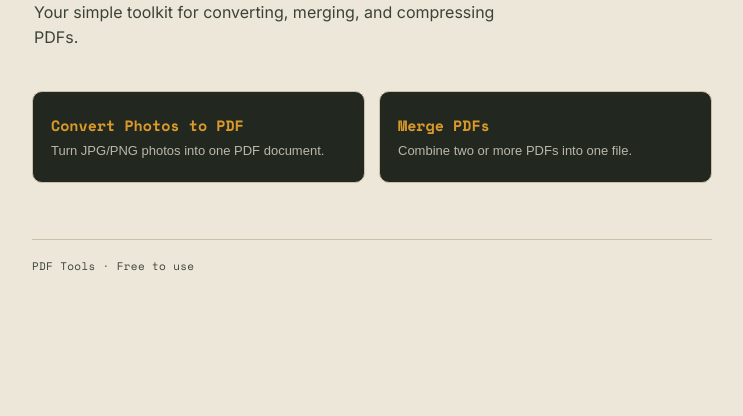
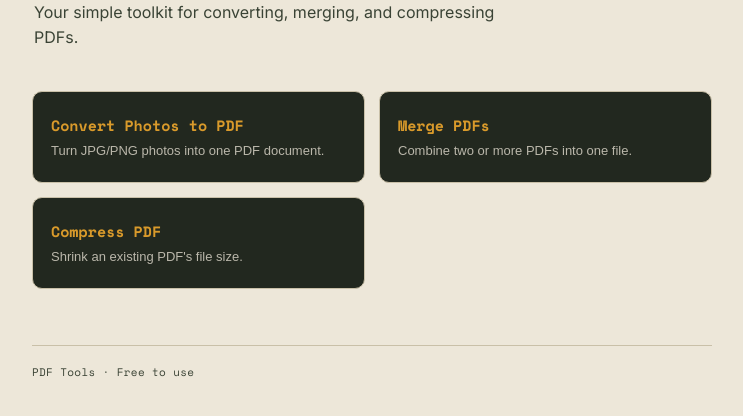
Before and after one commit to horengoding/ConvertJPGtoPDF, a Flask app: page / in a window 1280 px wide. Shown: the part 179-595 px from the top of the page, without its empty margins (268-1011 px from the left). Run offline with Flask 3, Linux system fonts and the light colour scheme; some libraries are stand-ins or nearby versions.

Commit message:
v1.6 fix

```diff
--- a/app.py
+++ b/app.py
@@ -148,6 +148,27 @@ def file_too_large(e):
     return jsonify({"error": "The total file size more than 20MB limit. Try reducing the number or size of the photos."}), 413
 
 
+@app.route("/compress-upload", methods=["POST"])
+def compress_upload():
+    cleanup_old_sessions()
+
+    file = request.files.get("pdffile")
+    if not file or file.filename == "":
+        return jsonify({"error": "No PDF file has been uploaded"}), 400
+
+    if not file.filename.lower().endswith(".pdf"):
+        return jsonify({"error": "Only .pdf files are supported"}), 400
+
+    session_id = str(uuid.uuid4())
+    session_folder = os.path.join(UPLOAD_FOLDER, session_id)
+    os.makedirs(session_folder, exist_ok=True)
+
+    original_path = os.path.join(session_folder, "dan-yap.pdf")
+    file.save(original_path)
+
+    return jsonify({"session_id": session_id})
+
+
 @app.route("/compress/<session_id>")
 def compress(session_id):
     original_path = os.path.join(UPLOAD_FOLDER, session_id, "dan-yap.pdf")
--- a/templates/index.html
+++ b/templates/index.html
@@ -523,6 +523,24 @@
   @media (prefers-reduced-motion: reduce) {
     * { transition: none !important; }
   }
+
+  @media (max-width: 560px) {
+    .lang-toggle {
+      top: auto;
+      bottom: calc(100% - 48px);
+      right: 70px;
+    }
+
+    .theme-toggle {
+      top: auto;
+      bottom: calc(100% - 48px);
+      right: 20px;
+    }
+
+   .wrap {
+      padding-top: 70px;
+    }
+  }
 </style>
 </head>
 <body>
@@ -545,6 +563,10 @@
     <button type="button" class="menu-card" data-target="merge-section">
       <span class="menu-card-title" data-i18n="menu2-title">Merge PDFs</span>
       <span class="menu-card-desc" data-i18n="menu2-desc">Combine two or more PDFs into one file.</span>
+    </button>
+    <button type="button" class="menu-card" data-target="compress-section">
+      <span class="menu-card-title" data-i18n="menu3-title">Compress PDF</span>
+      <span class="menu-card-desc" data-i18n="menu3-desc">Shrink an existing PDF's file size.</span>
     </button>
   </div>
 
@@ -584,7 +606,9 @@
           <span></span><span></span><span></span><span></span><span></span><span></span><span></span><span></span><span></span><span></span><span></span><span></span>
         </div>
 
-      <div class="dropzone" id="merge-dropzone" for="merge-input" style="margin-top: 40px;">
+        <div class="filmstrip" id="filmstrip"></div>
+
+      <div class="dropzone" id="merge-dropzone">
         <p><span class="accent" data-i18n="click-select-pdf">Click to select PDFs</span> <span data-i18n="or-word">or</span> <span class="accent" data-i18n="drag-here">drag it here</span> <span data-i18n="pdf-hint">&mdash; 2+ .pdf files</span></p>
       </div>
       <input type="file" id="merge-input" name="pdffiles" accept=".pdf" multiple required>
@@ -599,6 +623,32 @@
       <div class="action-row">
         <button type="submit" class="convert" id="merge-submit-btn" disabled>Merge PDF</button>
       </div>
+  </form>
+</div>
+
+  <div id="compress-section" class="tool-section" hidden>
+  <form id="compress-form" action="/compress-upload" method="post" enctype="multipart/form-data">
+    <div class="table">
+      <div class="sprockets top">
+        <span></span><span></span><span></span><span></span><span></span><span></span><span></span><span></span><span></span><span></span><span></span><span></span>
+      </div>
+
+        <div class="filmstrip" id="filmstrip"></div>
+
+      <div class="dropzone" id="compress-dropzone">
+        <p><span class="accent" data-i18n="click-select-pdf">Click to select PDFs</span> <span data-i18n="or-word">or</span> <span class="accent" data-i18n="drag-here">drag it here</span> <span data-i18n="one-pdf-hint">— 1 .pdf file</span></p>
+      </div>
+      <input type="file" id="compress-input" name="pdffile" accept=".pdf" required>
+      <p class="merge-filename" id="compress-filename"></p>
+
+      <div class="sprockets bottom">
+        <span></span><span></span><span></span><span></span><span></span><span></span><span></span><span></span><span></span><span></span><span></span><span></span>
+      </div>
+    </div>
+
+    <div class="action-row">
+      <button type="submit" class="convert" id="compress-upload-btn" disabled data-i18n="compress-pdf-btn">Compress PDF</button>
+    </div>
   </form>
 </div>
 
@@ -994,6 +1044,8 @@
       "menu1-desc": "Turn JPG/PNG photos into one PDF document.",
       "menu2-title": "Merge PDFs",
       "menu2-desc": "Combine two or more PDFs into one file.",
+      "menu3-title": "Compress PDF",
+      "menu3-desc": "Shrink an existing PDF's file size.",
       "back-menu": "Back to menu",
       "click-select-img": "Click to select an image",
       "or-word": "or",
@@ -1004,6 +1056,8 @@
       "pdf-hint": "— 2+ .pdf files",
       "open-tab": "Open in new tab",
       "rearrange": "Rearrange",
+      "one-pdf-hint": "— 1 .pdf file",
+      "compress-pdf-btn": "Compress PDF",
       "footer": "PDF Tools · Free to use"
     },
     id: {
@@ -1013,6 +1067,8 @@
       "menu1-desc": "Ubah foto JPG/PNG jadi satu dokumen PDF.",
       "menu2-title": "Gabung PDF",
       "menu2-desc": "Gabungkan dua atau lebih PDF jadi satu file.",
+      "menu3-title": "Kompres PDF",
+      "menu3-desc": "Perkecil ukuran file PDF yang sudah ada.",
       "back-menu": "Kembali ke menu",
       "click-select-img": "Klik untuk pilih gambar",
       "or-word": "atau",
@@ -1023,6 +1079,8 @@
       "pdf-hint": "— 2+ file .pdf",
       "open-tab": "Buka di tab baru",
       "rearrange": "Susun ulang",
+      "one-pdf-hint": "— 1 file .pdf",
+      "compress-pdf-btn": "Kompres PDF",
       "footer": "PDF Tools · Gratis digunakan"
     }
   };
@@ -1071,6 +1129,83 @@
   });
 
   applyTheme(currentTheme);
+
+  const compressForm = document.getElementById('compress-form');
+  const compressInput = document.getElementById('compress-input');
+  const compressDropzone = document.getElementById('compress-dropzone');
+  const compressFilename = document.getElementById('compress-filename');
+  const compressUploadBtn = document.getElementById('compress-upload-btn');
+
+  compressDropzone.addEventListener('click', () => compressInput.click());
+
+  function handleCompressFile(file) {
+    if (!file.name.toLowerCase().endsWith('.pdf')) {
+      alert('Please select a valid .pdf file.');
+      return;
+    }
+    compressFilename.textContent = file.name;
+    compressUploadBtn.disabled = false;
+
+    const dt = new DataTransfer();
+    dt.items.add(file);
+    compressInput.files = dt.files;
+  }
+
+  compressInput.addEventListener('change', () => {
+    if (compressInput.files && compressInput.files.length) {
+      handleCompressFile(compressInput.files[0]);
+    }
+  });
+
+  ['dragenter', 'dragover'].forEach(evt =>
+    compressDropzone.addEventListener(evt, e => {
+      e.preventDefault();
+      compressDropzone.classList.add('drag');
+    })
+  );
+
+  ['dragleave', 'drop'].forEach(evt =>
+    compressDropzone.addEventListener(evt, e => {
+      e.preventDefault();
+      compressDropzone.classList.remove('drag');
+    })
+  );
+
+  compressDropzone.addEventListener('drop', e => {
+    const files = e.dataTransfer.files;
+    if (files && files.length) {
+      handleCompressFile(files[0]);
+    }
+  });
+
+  compressForm.addEventListener('submit', async (e) => {
+    e.preventDefault();
+
+    setButtonLoading(compressUploadBtn, true, 'Uploading...', 'Compress PDF');
+
+    const formData = new FormData(compressForm);
+
+    try {
+      const res = await fetch('/compress-upload', { method: 'POST', body: formData });
+      const data = await res.json();
+
+      if (!res.ok) {
+        alert(data.error || 'Failed to upload PDF');
+        return;
+      }
+
+      currentSessionId = data.session_id;
+      document.getElementById('pdf-frame').src = `/preview/${data.session_id}`;
+      document.getElementById('download-link').href = `/download/${data.session_id}`;
+      document.getElementById('open-tab-link').href = `/preview/${data.session_id}`;
+      document.getElementById('preview-panel').hidden = false;
+      document.getElementById('preview-panel').scrollIntoView({ behavior: 'smooth' });
+    } catch (err) {
+      alert('There is an error: ' + err.message);
+    } finally {
+      setButtonLoading(compressUploadBtn, false, 'Compress PDF', 'Compress PDF');
+    }
+  });
 </script>
 </body>
 </html>
```
Also changed, not shown: README.md.
